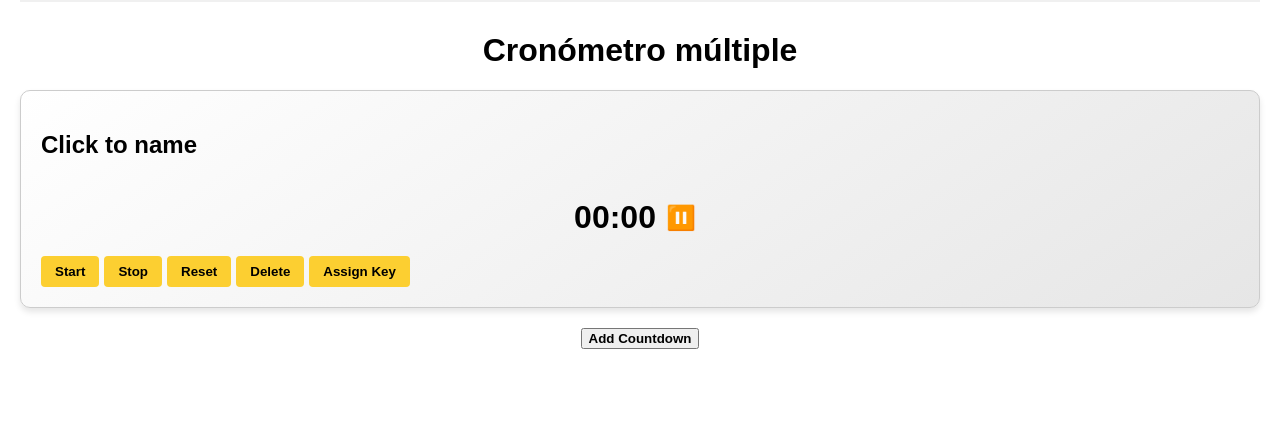
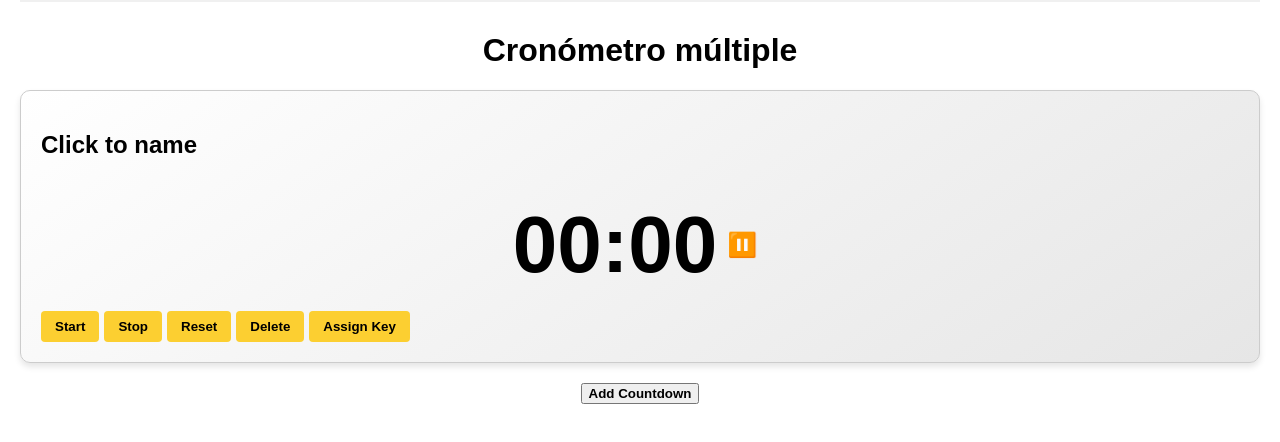
Before and after one commit to DAT-ETSIT/cronoDAT, a plain HTML site: page index.html in a window 1280 px wide. Both pictures are taken after a click on the button "Add Countdown". Shown: the part 192-634 px from the top of the page. Drawn offline with Linux system fonts and the light colour scheme; a web font is replaced by a local one.

Commit message:
Bigger numbers

```diff
--- a/index.html
+++ b/index.html
@@ -9,7 +9,6 @@
     <link href="https://fonts.googleapis.com/css2?family=Mukta+Malar:wght@200;300;400;500;600;700;800&display=swap" rel="stylesheet">
     <style>
         body {
-            font-family: Arial, sans-serif;
             margin: 0;
             padding: 0 20px;
         }
@@ -33,7 +32,7 @@
 
         /* Highlight the remaining time display */
         .countdown p {
-            font-size: 2em;
+            font-size: 5em;
             font-weight: bold;
             color: #000;
             text-align: center;
```
